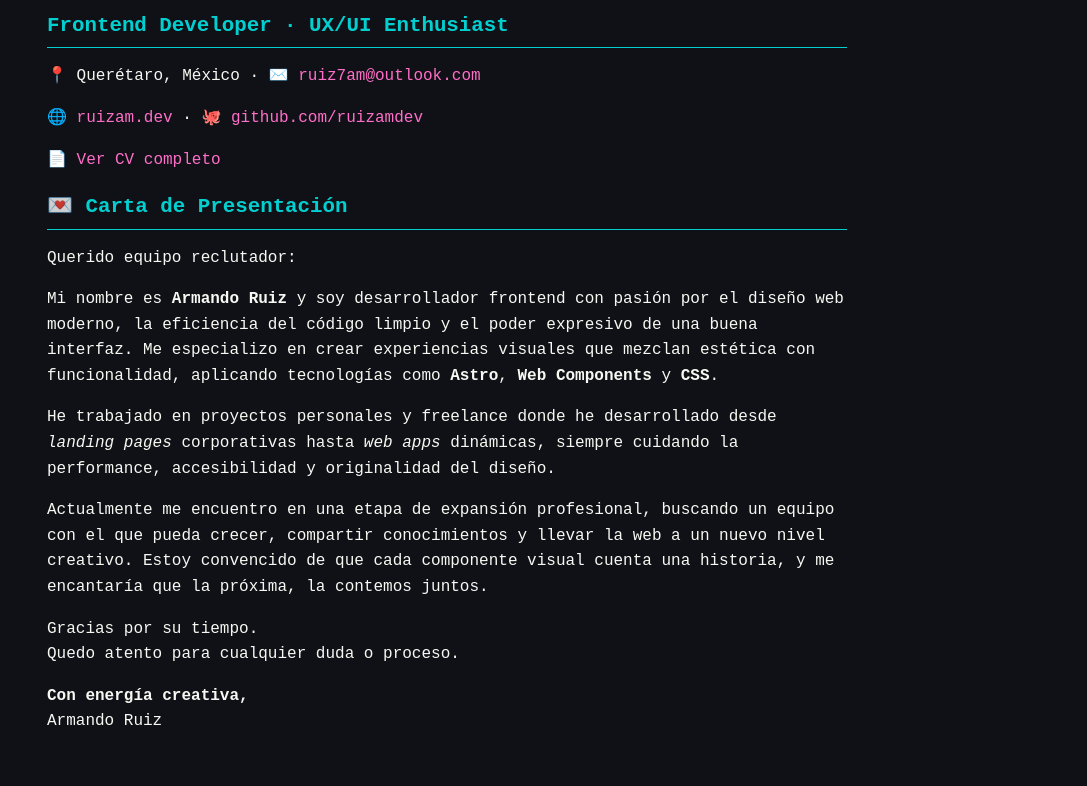
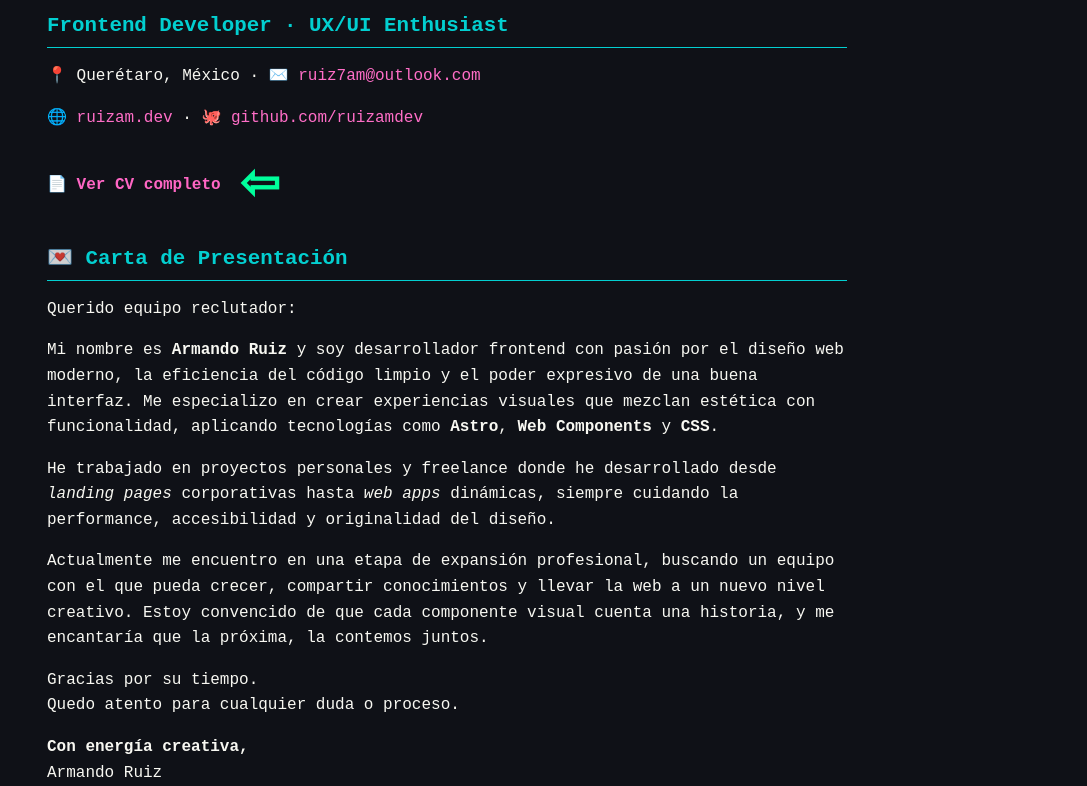
Before and after one commit to ruizamdev/CV-Armando-Ruiz, a plain HTML site: page index.html in a window 1280 px wide. Shown: the part 134-920 px from the top of the page, without its empty margins (193-1280 px from the left). Before the commit the page ends 869 px from the top, so only its background shows below. Drawn offline with Linux system fonts and the light colour scheme.

Commit message:
Enhances CV link with visual arrow animation.
Improves the call to action for viewing the CV by adding a styled link with an animated arrow. This enhances visual appeal and user experience.

```diff
--- a/index.html
+++ b/index.html
@@ -77,6 +77,48 @@
       margin-top: 1rem;
     }
 
+    .cv-link-wrapper {
+      box-sizing: border-box;
+      margin: 0;
+      height: fit-content;
+    }
+
+    .cv-link {
+      height: fit-content;
+  color: #FF66C4;
+  font-weight: bold;
+  text-decoration: none;
+  position: relative;
+  display: flex;
+      align-items: center;
+  transition: color 0.3s ease;
+}
+
+.cv-link:hover {
+  color: #FF2EF2;
+}
+
+.arrow-animada {
+  height: fit-content;
+  display: inline-block;
+  margin-left: 0.4em;
+  color: #00FF9C;
+  animation: pulse-flecha 1s infinite ease-in-out;
+  font-size: 3em;
+}
+
+@keyframes pulse-flecha {
+  0%, 100% {
+    transform: translateX(0);
+    opacity: 1;
+  }
+  50% {
+    transform: translateX(4px);
+    opacity: 0.6;
+  }
+}
+
+
     @media (max-width: 768px) {
       .theme-selector {
         right: 1rem;
@@ -117,7 +159,7 @@
     <h2>Frontend Developer · UX/UI Enthusiast</h2>
     <p>📍 Querétaro, México · ✉️ <a href="mailto:ruiz7am@outlook.com">ruiz7am@outlook.com</a></p>
     <p>🌐 <a href="https://ruizamdev.github.io/ruizam" target="_blank">ruizam.dev</a> · 🐙 <a href="https://github.com/ruizamdev" target="_blank">github.com/ruizamdev</a></p>
-  <p><a href="cv.html">📄 Ver CV completo</a></p>
+    <p class="cv-link-wrapper"><a href="cv.html" class="cv-link">📄 Ver CV completo <span class="arrow-animada">⇦</span></a></p>
 
     <section class="carta">
       <h2>💌 Carta de Presentación</h2>
```
